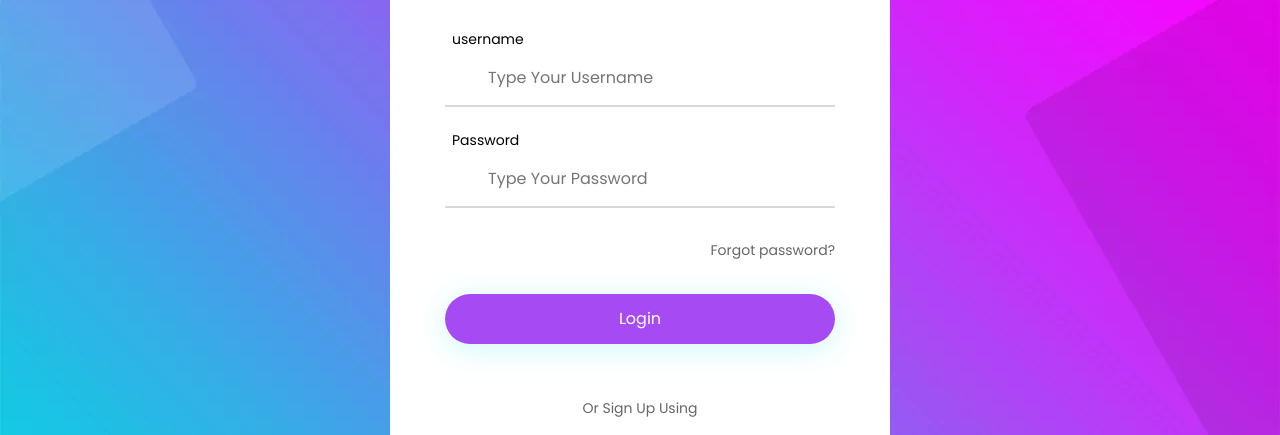
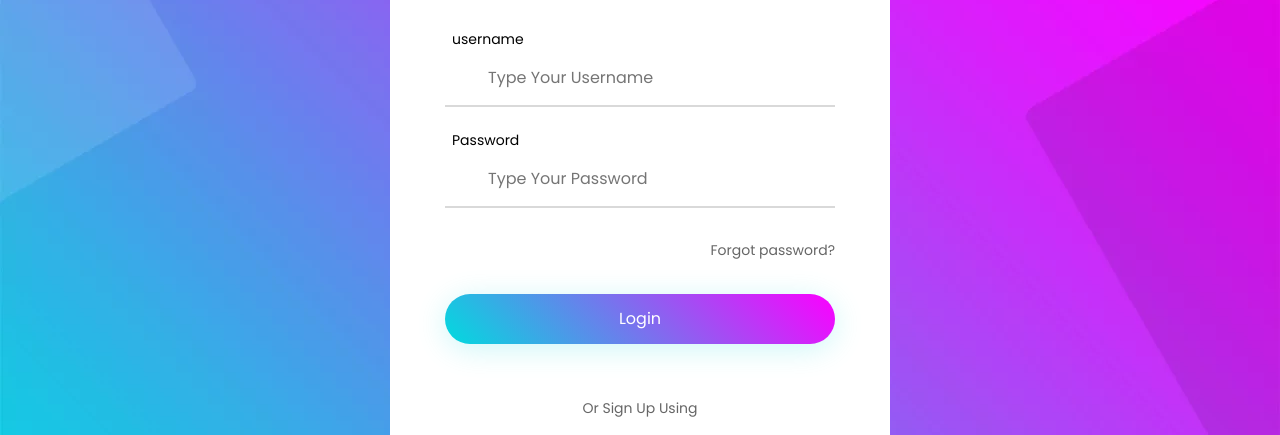
Before and after one commit to Akrutipatel2411/login-form-demo, a plain HTML site: page index.html in a window 1280 px wide. Shown: the part 174-609 px from the top of the page. Drawn offline with Linux system fonts and the light colour scheme; some icons are missing.

Commit message:
gradient

```diff
--- a/css/style.css
+++ b/css/style.css
@@ -128,7 +128,7 @@ input[type="password"] {
     margin: 0 auto;
     box-shadow: 0 5px 30px 0 rgba(3, 216, 222, .2);
     background-color: rgb(166, 75, 244);
-
+    background-image: linear-gradient(45deg, rgb(0, 219, 222), rgb(252, 0, 255));
 
 
 }
```
